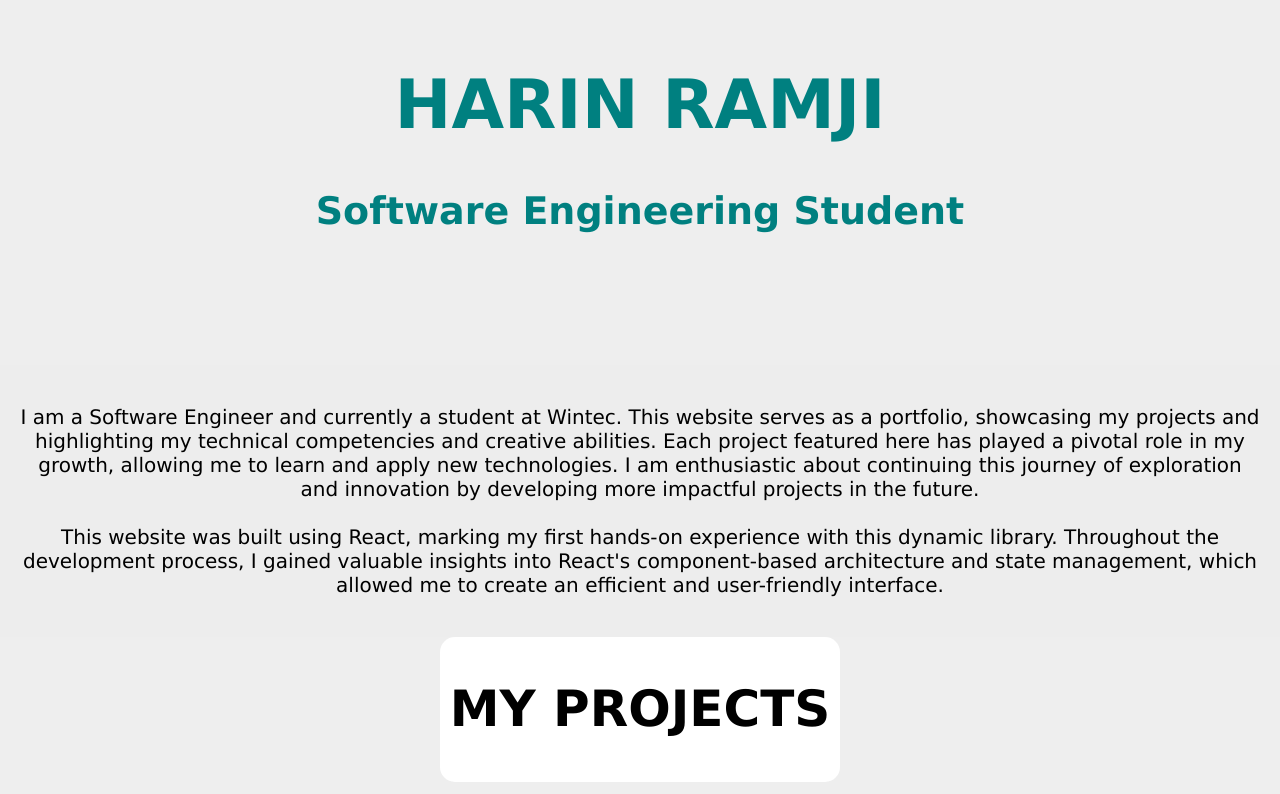
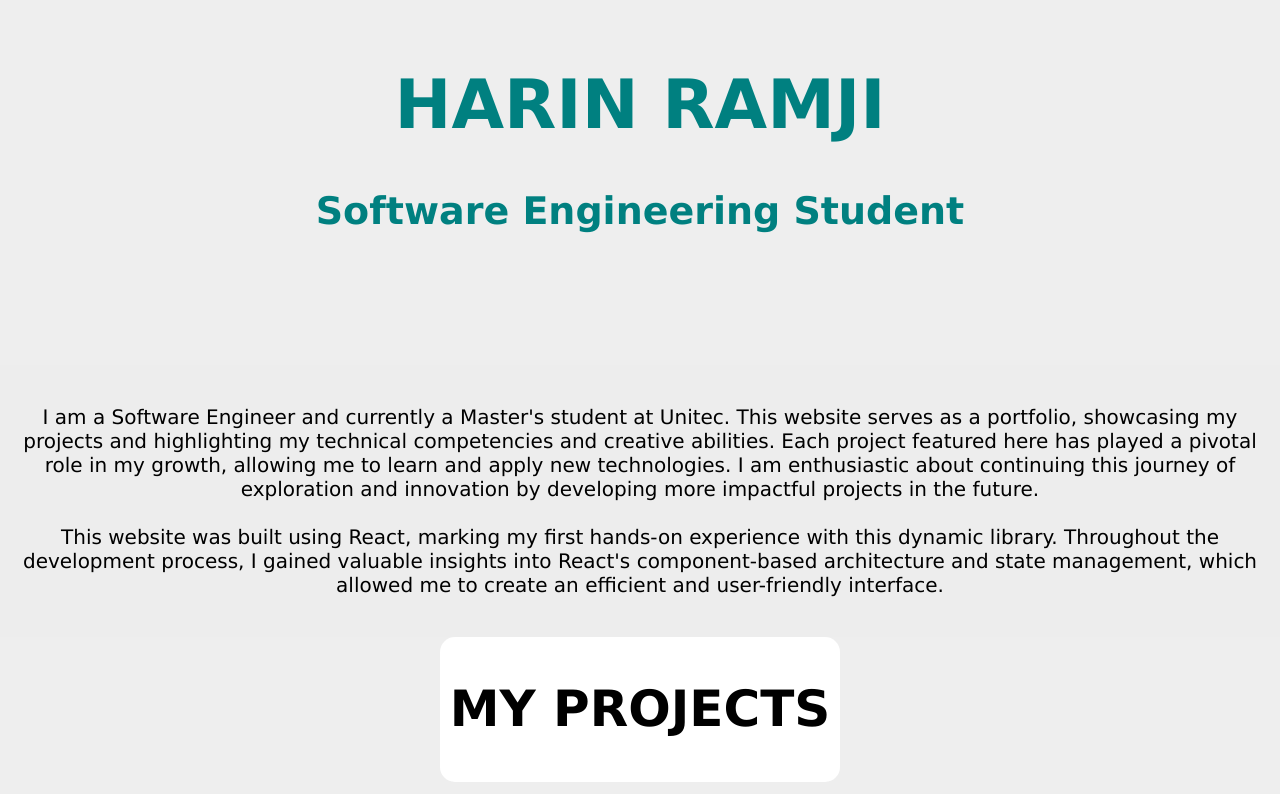
Before and after one commit to raghwaniharin/raghwaniharin.github.io, a React (Create React App) app: page / in a window 1280 px wide. Shown: the part 401-1195 px from the top of the page. Built offline with nearby package versions, Linux system fonts and the light colour scheme.

Commit message:
update info 1

```diff
--- a/src/components/Home.js
+++ b/src/components/Home.js
@@ -12,7 +12,7 @@ const Home = () => (
     </div>
     <div className="infohome">
       <p>
-      I am a Software Engineer and currently a student at Wintec.
+      I am a Software Engineer and currently a Master's student at Unitec.
        This website serves as a portfolio, showcasing my projects and highlighting my
        technical competencies and creative abilities.
 
```
